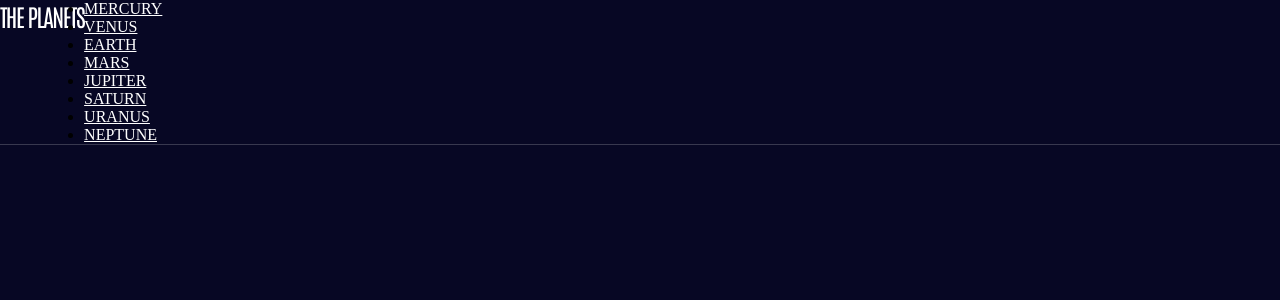
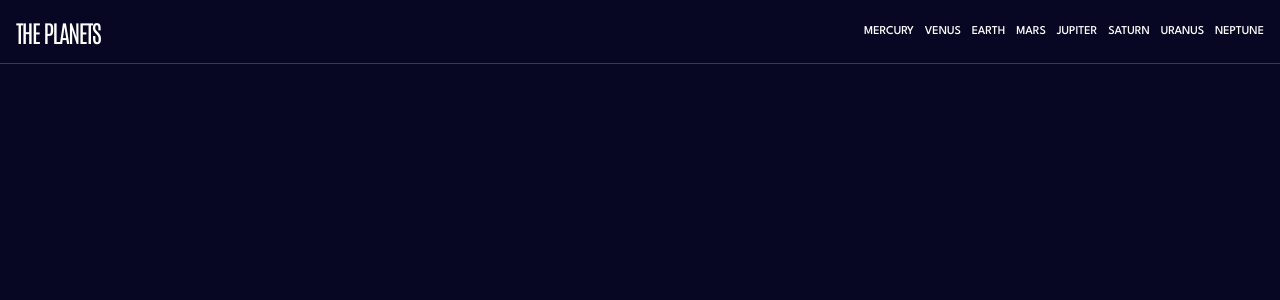
Before and after one commit to Gafariias/planets_facts_site, a React (Vite) app: page / in a window 1280 px wide. Shown: the top 300 px of the page. Built offline with nearby package versions, Linux system fonts and the light colour scheme.

Commit message:
feat: finished tablet and desktop headers

```diff
--- a/src/pages/layout/styles.ts
+++ b/src/pages/layout/styles.ts
@@ -14,6 +14,24 @@ export const Header = styled.header`
         cursor: pointer;
     }
 
+    @media only screen and (min-width: 769px) {
+        justify-content: space-between;
+        align-items: center;
+
+        height: 4rem;
+        padding: 0 1rem;
+    }
+
+    @media only screen and (min-width: 426px) and (max-width: 768px) {
+        justify-content: space-between;
+        align-items: center;
+        flex-direction: column;
+
+        height: 7rem;
+        padding-top: 1rem;
+
+    }
+
     @media only screen and (max-width: 425px) {
         padding: 0 1rem;
         height: 4rem;
@@ -24,11 +42,21 @@ export const Header = styled.header`
             display: flex;
         }
     }
+
 `
 
 export const Nav = styled.nav<{isOpen: boolean}>`
     svg {
         display: none;
+    }
+
+    a {
+        display: flex;
+        align-items: center;
+
+        font-family: "League Spartan", serif;
+        font-weight: 500;
+        text-decoration: none;
     }
 
     @media only screen and (max-width: 425px) {
@@ -38,7 +66,7 @@ export const Nav = styled.nav<{isOpen: boolean}>`
         transform: translate(-50% -50%);
         top: 101%;
         left: 0;
-        height: ${p => p.isOpen ? 'calc(100vh - .5rem)' : "0"} ;
+        height: ${p => p.isOpen ? 'calc(100vh - 4rem)' : "0"} ;
         width: 100vw;
         overflow: hidden;
         transition: height .3s ease;
@@ -71,7 +99,56 @@ export const Nav = styled.nav<{isOpen: boolean}>`
                 }
             }
         }
+    }
 
+    @media only screen and (min-width: 426px) and (max-width: 768px) {
+        ul {
+            display: flex;
+            width: 25rem;
+            justify-content: space-between;
+            list-style: none;
+
+            li {
+                height: 2.5rem;
+
+                a {
+                    height: 100%;
+                    display: flex;
+                    align-items: top;
+
+                    font-size: .75rem;
+
+                    &.active {
+                        border-bottom: 2px solid #FFF;
+                    }
+                }
+            }
+        }
+    }
+
+    @media only screen and (min-width: 769px) {
+        ul {
+            display: flex;
+            width: 25rem;
+            justify-content: space-between;
+            list-style: none;
+
+            li {
+                height: 4rem;
+
+                a {
+                    height: 100%;
+                    display: flex;
+                    align-items: top;
+
+                    font-size: .75rem;
+
+                    &.active {
+                        border-bottom: 2px solid #FFF;
+                    }
+                }
+            }
+        }
     }
 `
 
--- a/src/styles/global.ts
+++ b/src/styles/global.ts
@@ -11,7 +11,7 @@ export default createGlobalStyle`
     * {
         padding: 0;
         margin: 0;
-        box-sizing: 0;
+        box-sizing: border-box;
     }
 
     body {
```
